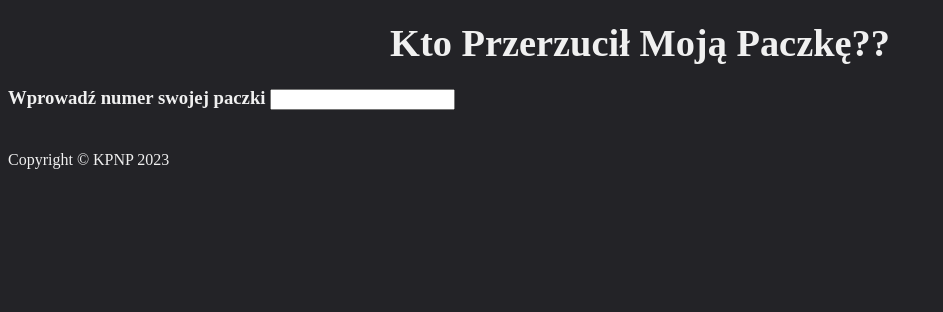
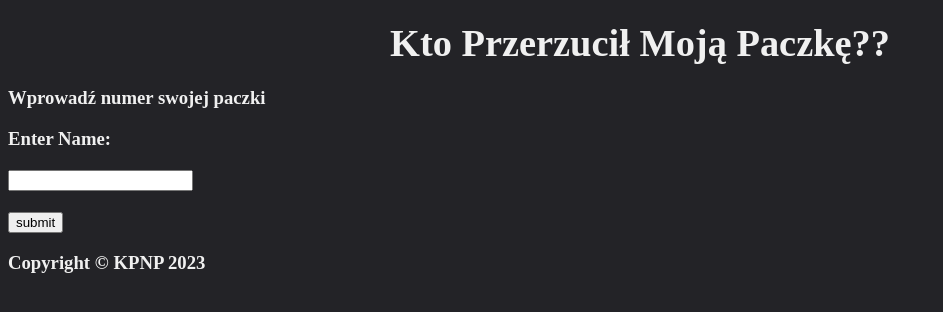
Before and after one commit to TayTT/KPMP, a Flask app: page / in a window 1280 px wide. Shown: the top 312 px of the page, without its empty margins (0-943 px from the left). Run offline with Flask 3, Linux system fonts and the light colour scheme; data that the repository does not hold is empty.

Commit message:
dodanie guzika

```diff
--- a/server.py
+++ b/server.py
@@ -1,4 +1,4 @@
-from flask import Flask, jsonify, render_template, request
+from flask import Flask, jsonify, render_template, request, redirect, url_for
 from flask_sqlalchemy import SQLAlchemy
 import datetime
 import sqlite3
@@ -200,6 +200,13 @@ def KPMP_data():
         else:
             return jsonify(response={"success": "KPMP data added successfully"}), 200
 
+@app.route('/KPMP_choice', methods=['POST', 'GET'])
+def KPMP_choice():
+   if request.method == 'POST':
+      return redirect(url_for('plot_data'))
+   else:
+      return redirect(url_for('plot_data'))
+
 
 if __name__ == '__main__':
     # app.run(host='192.168.1.100', port=5000)
--- a/templates/index.html
+++ b/templates/index.html
@@ -9,7 +9,13 @@
     {% include "header.html" %}
     <h1><big><center> Kto Przerzucił Moją Paczkę?? </center></big></h1>
     <h3> Wprowadź numer swojej paczki
-    <input type="text" id="fname" name="fname"><br><br></h3>
+    <form action = "http://localhost:5000/KPMP_choice" method = "post">
+        <p>Enter Name:</p>
+        <p><input type = "text" name = "nm" /></p>
+        <p><input type = "submit" value = "submit" /></p>
+    </form>
+    <!-- <input type="text" id="fname" name="fname"> -->
+    <!-- <button type="button" onclick="{{url_for('KPMP_choice')}}">Sprawdź status!</button></h3> -->
     {% include "footer.html" %}
 </body>
 </html>
```
